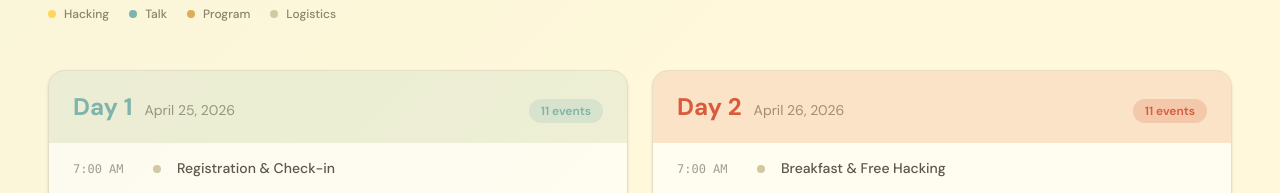
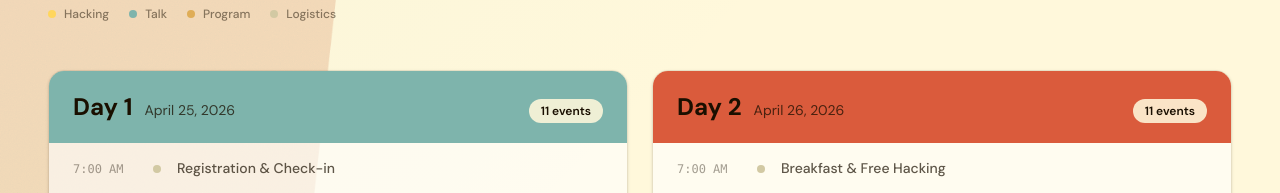
Before and after one commit to GDSC-PLM/innolympics-2026, a React (Vite) app: page / in a window 1280 px wide. Shown: the part 1027-1220 px from the top of the page. Built offline with nearby package versions, Linux system fonts and the light colour scheme.

Commit message:
feat: updated home, sched section

```diff
--- a/src/sections/Home.tsx
+++ b/src/sections/Home.tsx
@@ -59,7 +59,7 @@ export default function Home() {
       <div
         className="absolute inset-0"
         style={{
-          background: '#FFD65D',               /* ← Band 5 color */
+          background: '#C98A00',               /* ← Band 5 color (darker amber) */
           clipPath: 'polygon(-8% 115%, 52% 0%, 65% 0%)',
         }}
       />
@@ -77,7 +77,7 @@ export default function Home() {
       />
 
       {/* Illustration — starts below navbar (top-20), pillars reach bottom */}
-      <div className="absolute top-20 bottom-0 right-[4%] z-10 flex items-end justify-end pointer-events-none w-72 sm:w-80 md:w-[400px] lg:w-[500px] xl:w-[520px]">
+      <div className="absolute top-20 bottom-0 right-[4%] z-10 hidden items-end justify-end pointer-events-none md:flex md:w-100 lg:w-125 xl:w-130">
         <img
           src={heroIllus}
           alt="Innolympics 2026 mascots"
@@ -129,7 +129,7 @@ export default function Home() {
       </div>
 
       {/* Bottom fade into next section */}
-      <div className="absolute bottom-0 left-0 right-0 h-24 bg-gradient-to-t from-[#1a0f00] to-transparent pointer-events-none" />
+      <div className="absolute bottom-0 left-0 right-0 h-24 bg-linear-to-t from-[#1a0f00] to-transparent pointer-events-none" />
     </section>
   )
 }
--- a/src/sections/Schedule.tsx
+++ b/src/sections/Schedule.tsx
@@ -1,3 +1,5 @@
+import orangeredShape from '../raw-assets/orangered-shape.png'
+
 const days = [
   {
     day: 'Day 1',
@@ -63,6 +65,12 @@ export default function Schedule() {
           background: 'linear-gradient(135deg, #7EB4AC44 0%, transparent 45%)',
         }}
       />
+        <img
+          src={orangeredShape}
+          alt=""
+          aria-hidden="true"
+          className="pointer-events-none absolute -top-32 -left-40 hidden w-136 select-none opacity-[0.18] -scale-x-100 lg:block"
+        />
 
       <div className="relative z-10 max-w-7xl mx-auto px-6 md:px-12">
 
@@ -96,27 +104,26 @@ export default function Schedule() {
               {/* Day header */}
               <div
                 className="px-6 py-5 flex items-baseline justify-between"
-                style={{ background: day.accentColor + '22' }}
+                style={{ background: day.accentColor }}
               >
                 <div className="flex items-baseline gap-3">
                   <span
-                    className="text-2xl font-bold"
-                    style={{ color: day.accentColor }}
+                    className="text-2xl font-bold text-[#1a0f00]"
                   >
                     {day.day}
                   </span>
-                  <span className="text-[#1a0f00]/40 text-sm">{day.date}</span>
+                  <span className="text-[#1a0f00]/75 text-sm">{day.date}</span>
                 </div>
                 <span
                   className="text-xs font-semibold px-3 py-1 rounded-full"
-                  style={{ background: day.accentColor + '33', color: day.accentColor }}
+                  style={{ background: 'rgba(255,248,219,0.88)', color: '#1a0f00' }}
                 >
                   {day.events.length} events
                 </span>
               </div>
 
               {/* Timeline */}
-              <div className="bg-white/60 divide-y divide-[#1a0f00]/[0.06]">
+              <div className="bg-white/60 divide-y divide-[#1a0f00]/6">
                 {day.events.map((event, i) => {
                   const meta = typeMeta[event.type]
                   return (
```
